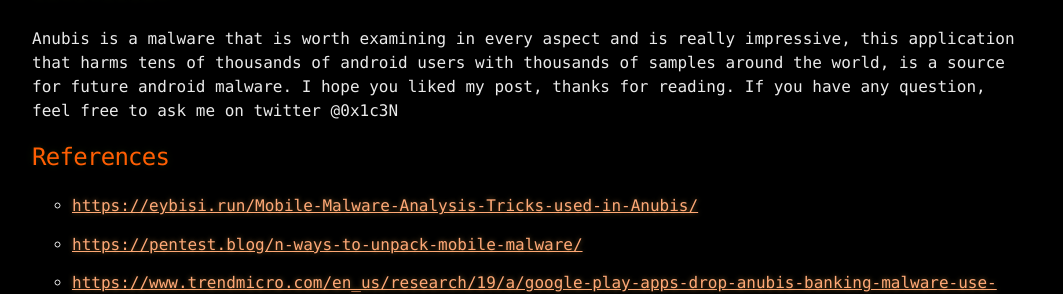
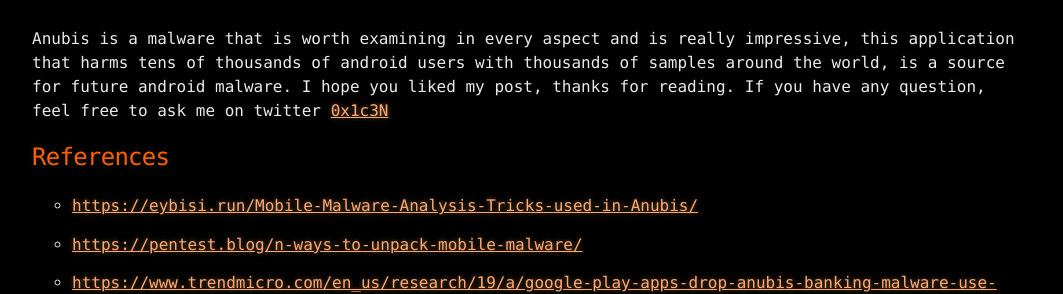
Before and after one commit to 0x1c3N/0x1c3n.github.io, a Jekyll site: the page built from anubis-android-malware-analysis.md, in a window 1280 px wide and 900 px high, scrolled down 26534 px. Shown: the part 502-796 px from the top of the window, without its empty margins (108-1171 px from the left). Built offline with Jekyll 4.4.1, drawn with Linux system fonts in a browser that asks for light colours; part of the change alters nothing that is shown.

Commit message:
Meryem<3

```diff
--- a/anubis-android-malware-analysis.md
+++ b/anubis-android-malware-analysis.md
@@ -265,7 +265,7 @@ The **_integer array_** built before the `for` loop starts contains our **_decry
 ## Conclusion
 
 Anubis is a malware that is worth examining in every aspect and is really impressive, this application that harms tens of thousands of android users with thousands of samples around the world, is a source for future android malware. I hope you liked my post, thanks for reading. If you have any question, feel free to ask me on
-twitter @0x1c3N
+twitter [0x1c3N](https://twitter.com/0x1c3N){:target="_blank"}
 
 
 ## References
```
